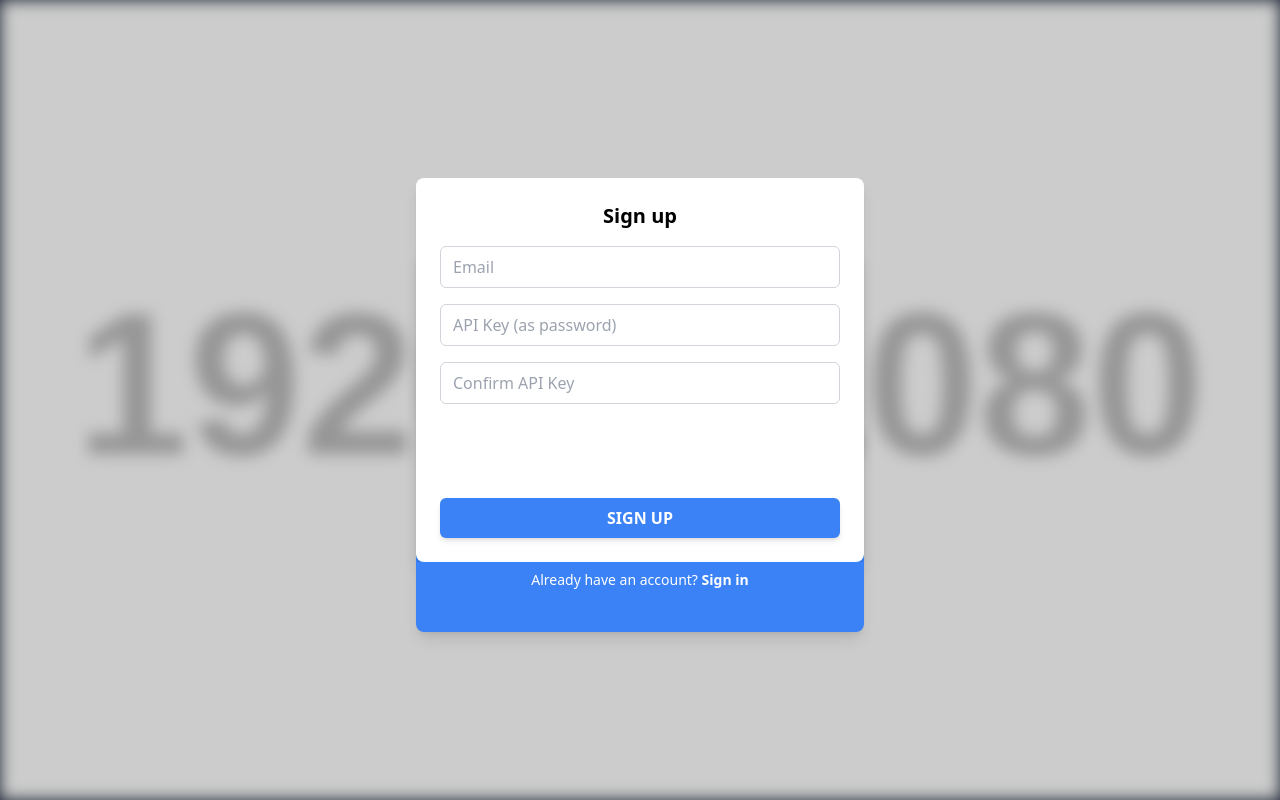
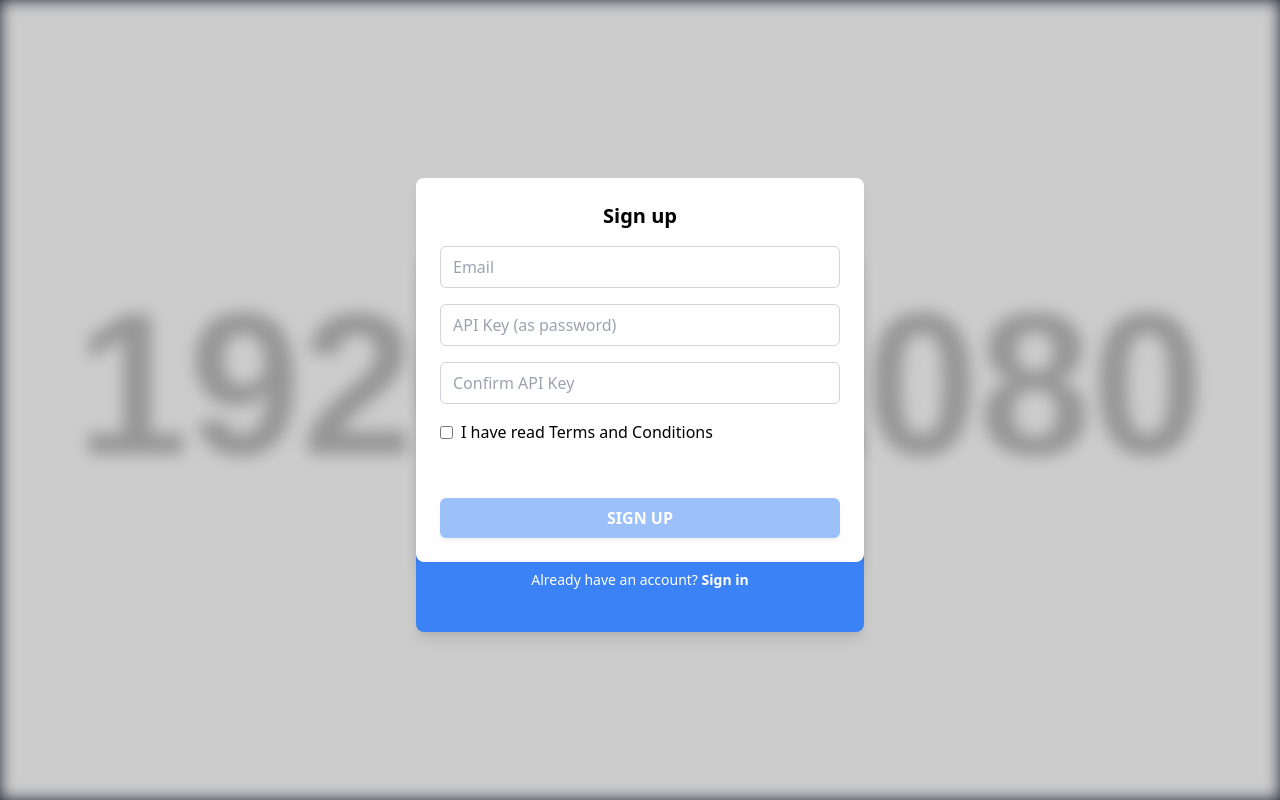
Before and after one commit to Imvideo/wsd-movie, a Vue app: page /signin in a window 1280 px wide. Both pictures are taken after a click on the link "Sign up". Built offline with nearby package versions, Linux system fonts and the light colour scheme.

Commit message:
fix: 회원가입 약관 동의 추가

```diff
--- a/src/components/LoginSignUp.vue
+++ b/src/components/LoginSignUp.vue
@@ -101,11 +101,21 @@
                   class="w-full px-3 py-2 border border-gray-300 rounded-md focus:ring-2 focus:ring-blue-500 focus:outline-none"
                   required
               />
+              <!-- Terms & Conditions 체크박스 -->
+              <label class="flex items-center gap-2">
+                <input
+                    type="checkbox"
+                    v-model="termsAccepted"
+                    class="form-checkbox text-blue-500"
+                />
+                <span>I have read Terms and Conditions</span>
+              </label>
             </form>
           </div>
           <button
               v-if="isSignUp"
-              class="mt-6 w-full py-2 px-4 bg-blue-500 text-white font-semibold rounded-md shadow-md hover:bg-blue-600 focus:outline-none focus:ring-2 focus:ring-blue-400 focus:ring-offset-2"
+              :disabled="!termsAccepted"
+              class="mt-6 w-full py-2 px-4 bg-blue-500 text-white font-semibold rounded-md shadow-md hover:bg-blue-600 focus:outline-none focus:ring-2 focus:ring-blue-400 focus:ring-offset-2 disabled:opacity-50 disabled:cursor-not-allowed"
               @click.prevent="handleSignUp"
           >
             SIGN UP
@@ -143,6 +153,7 @@ export default defineComponent({
     const password = ref("");
     const email = ref("");
     const confirmPassword = ref("");
+    const termsAccepted = ref(false);
     const errorMessage = ref("");
 
     const resetFields = () => {
@@ -150,6 +161,7 @@ export default defineComponent({
       password.value = "";
       email.value = "";
       confirmPassword.value = "";
+      termsAccepted.value = false;
       errorMessage.value = "";
     };
 
@@ -185,6 +197,7 @@ export default defineComponent({
       password,
       email,
       confirmPassword,
+      termsAccepted,
       errorMessage,
       toggleCard,
       handleLogin,
@@ -193,7 +206,6 @@ export default defineComponent({
   },
 });
 </script>
-
 
 <style scoped>
 .translate-y-minus-30 {
```
